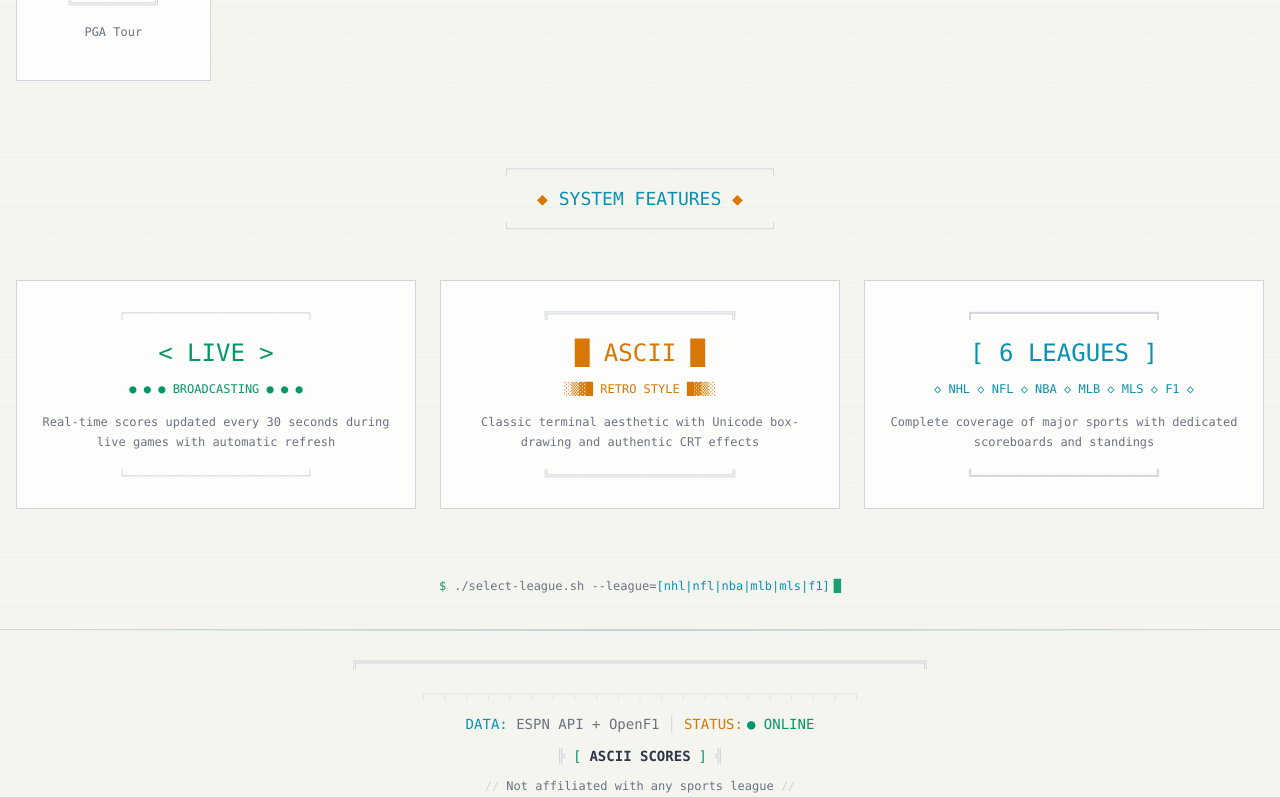
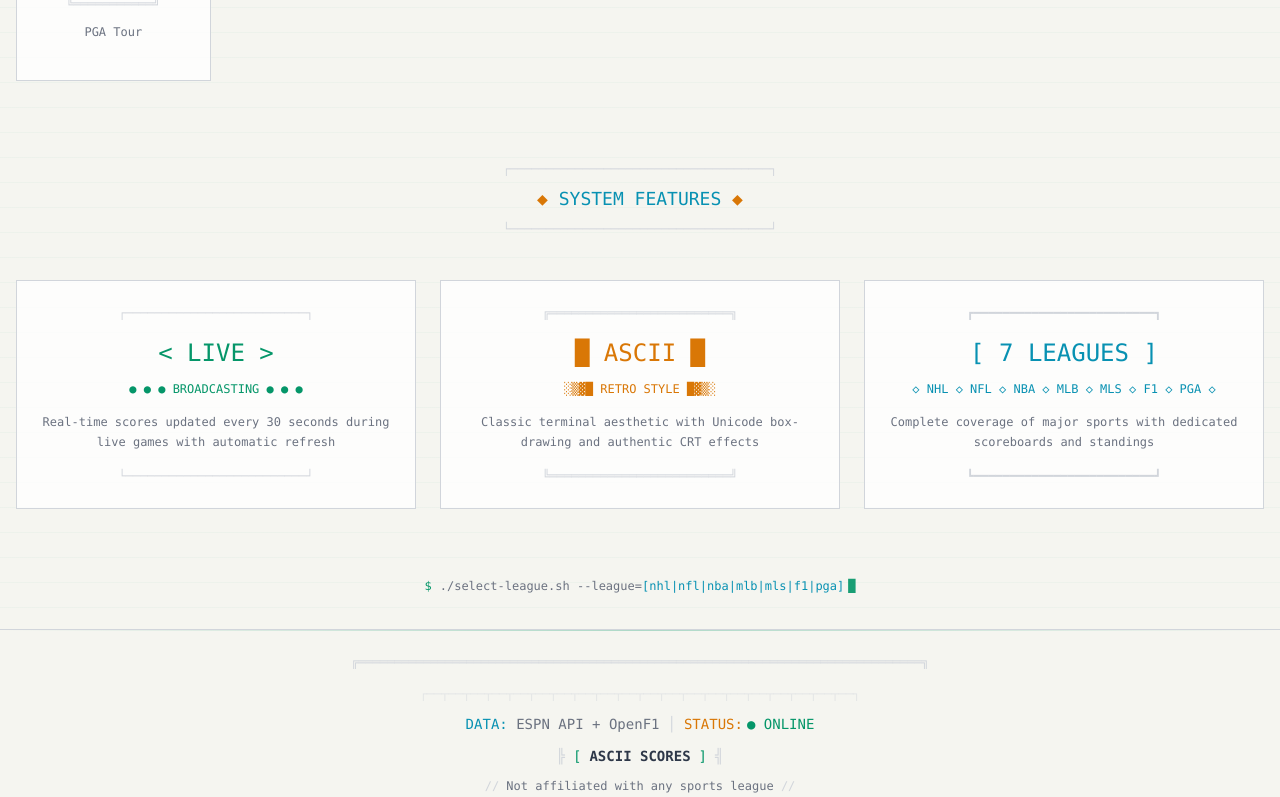
Before and after one commit to BradMcGonigle/ascii-scores, a Next.js app: page / in a window 1280 px wide. Shown: the part 887-1684 px from the top of the page. Built offline with nearby package versions, Linux system fonts and the light colour scheme; no server answers.

Commit message:
fix: add PGA to mobile navigation and homepage
- Add PGA to mobile hamburger menu LEAGUE_ORDER
- Update homepage to show 7 leagues instead of 6
- Add PGA to league feature list and command hint

https://claude.ai/code/session_015invzbq9YCCUiMLsDb1U1m

```diff
--- a/src/app/page.tsx
+++ b/src/app/page.tsx
@@ -55,7 +55,7 @@ export default function HomePage() {
               </span>
               <span className="text-terminal-border">│</span>
               <span>
-                <span className="text-terminal-cyan">◆</span> 6 LEAGUES ACTIVE
+                <span className="text-terminal-cyan">◆</span> 7 LEAGUES ACTIVE
               </span>
               <span className="text-terminal-border">│</span>
               <span>
@@ -198,10 +198,10 @@ export default function HomePage() {
                   ┏━━━━━━━━━━━━━━━━━━━━━━━━━┓
                 </div>
                 <div className="text-terminal-cyan text-2xl mb-3">
-                  [ 6 LEAGUES ]
+                  [ 7 LEAGUES ]
                 </div>
                 <div className="text-terminal-cyan text-xs mb-4">
-                  ◇ NHL ◇ NFL ◇ NBA ◇ MLB ◇ MLS ◇ F1 ◇
+                  ◇ NHL ◇ NFL ◇ NBA ◇ MLB ◇ MLS ◇ F1 ◇ PGA ◇
                 </div>
                 <p className="text-terminal-muted text-xs leading-relaxed">
                   Complete coverage of major sports with dedicated scoreboards and standings
@@ -218,7 +218,7 @@ export default function HomePage() {
             <div className="inline-block text-terminal-muted text-xs">
               <span className="text-terminal-green">$</span>
               <span className="ml-2">./select-league.sh --league=</span>
-              <span className="text-terminal-cyan">[nhl|nfl|nba|mlb|mls|f1]</span>
+              <span className="text-terminal-cyan">[nhl|nfl|nba|mlb|mls|f1|pga]</span>
               <span className="text-terminal-green animate-pulse ml-1">█</span>
             </div>
           </div>
--- a/src/components/layout/MobileNavigation.tsx
+++ b/src/components/layout/MobileNavigation.tsx
@@ -4,7 +4,7 @@ import { useState, useEffect, useRef, useCallback } from "react";
 import Link from "next/link";
 import { LEAGUES, type League } from "@/lib/types";
 
-const LEAGUE_ORDER: League[] = ["nhl", "nfl", "nba", "mlb", "mls", "f1"];
+const LEAGUE_ORDER: League[] = ["nhl", "nfl", "nba", "mlb", "mls", "f1", "pga"];
 
 interface MobileNavigationProps {
   activeLeague?: string;
```
